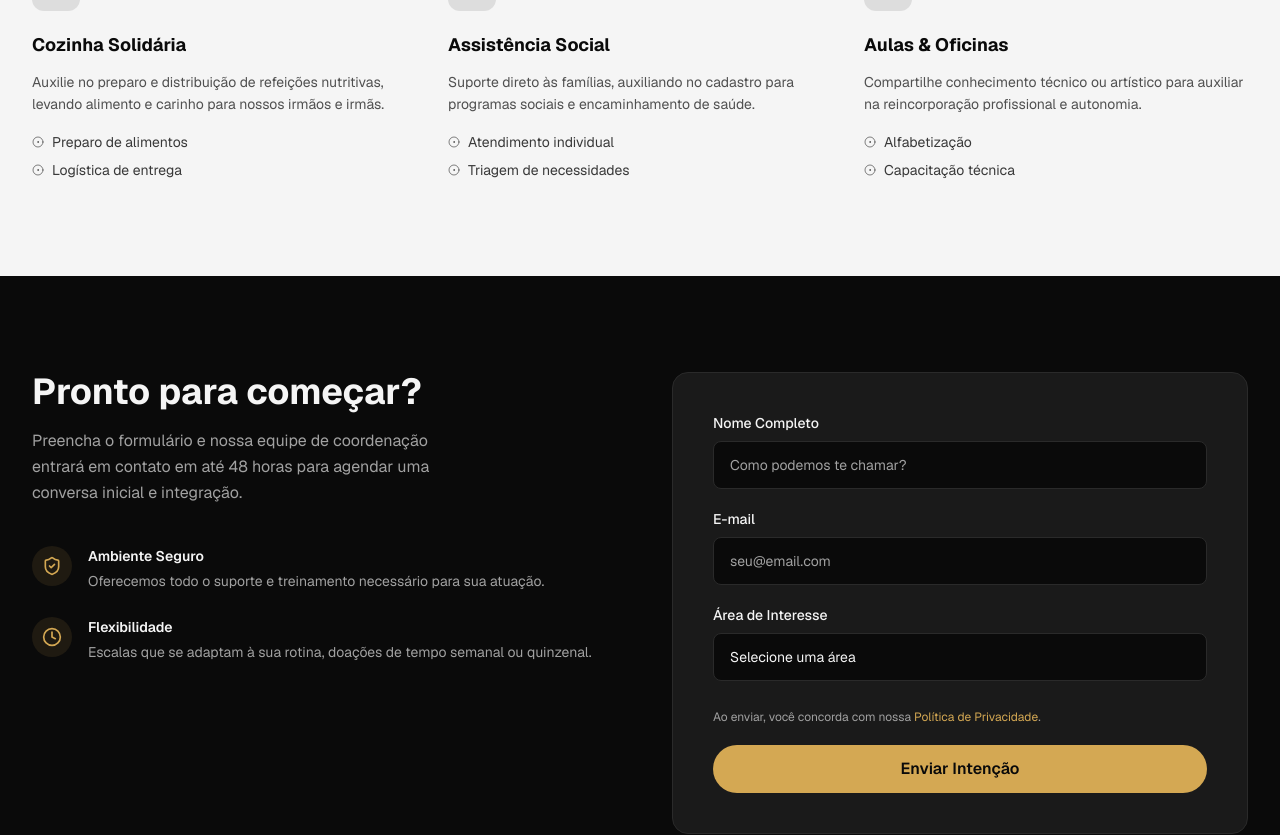
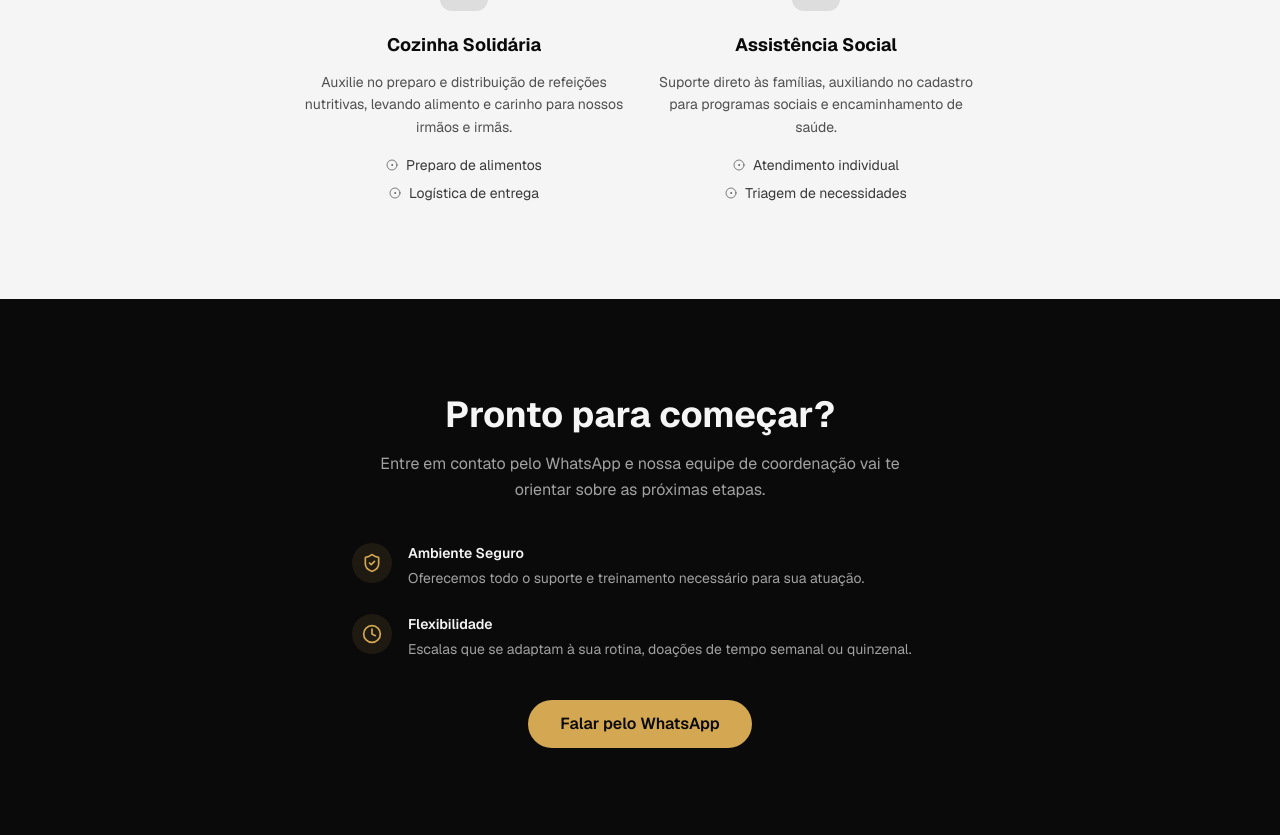
Before and after one commit to felipebxrges/anjos-da-rua, a Next.js app: page /voluntariado in a window 1280 px wide. Shown: the part 918-1753 px from the top of the page. Built offline with nearby package versions, Linux system fonts and the light colour scheme.

Commit message:
atualizando page voluntario

```diff
--- a/app/voluntariado/page.tsx
+++ b/app/voluntariado/page.tsx
@@ -3,7 +3,6 @@ import Link from "next/link";
 import {
   UtensilsCrossed,
   HeartHandshake,
-  GraduationCap,
   ShieldCheck,
   Clock,
   CircleDot,
@@ -69,13 +68,6 @@ function AreasSection() {
         "Suporte direto às famílias, auxiliando no cadastro para programas sociais e encaminhamento de saúde.",
       topics: ["Atendimento individual", "Triagem de necessidades"],
     },
-    {
-      icon: GraduationCap,
-      title: "Aulas & Oficinas",
-      description:
-        "Compartilhe conhecimento técnico ou artístico para auxiliar na reincorporação profissional e autonomia.",
-      topics: ["Alfabetização", "Capacitação técnica"],
-    },
   ];
 
   return (
@@ -86,16 +78,16 @@ function AreasSection() {
       <div className="mx-auto max-w-7xl px-4 sm:px-6 lg:px-8">
         <h2
           id="areas-heading"
-          className="text-2xl sm:text-3xl font-bold text-background"
+          className="text-2xl sm:text-3xl font-bold text-background text-center"
         >
           Onde você pode atuar
         </h2>
 
-        <div className="mt-12 grid md:grid-cols-3 gap-8">
+        <div className="mt-12 grid md:grid-cols-2 gap-8 max-w-2xl mx-auto">
           {areas.map((area) => {
             const Icon = area.icon;
             return (
-              <div key={area.title} className="flex flex-col">
+              <div key={area.title} className="flex flex-col items-center text-center">
                 <div className="flex h-12 w-12 items-center justify-center rounded-xl bg-background/10 mb-5">
                   <Icon
                     className="h-6 w-6 text-background"
@@ -112,7 +104,7 @@ function AreasSection() {
                   {area.topics.map((topic) => (
                     <li
                       key={topic}
-                      className="flex items-center gap-2 text-sm text-background/80"
+                      className="flex items-center justify-center gap-2 text-sm text-background/80"
                     >
                       <CircleDot
                         className="h-3 w-3 text-background/50 shrink-0"
@@ -139,130 +131,50 @@ function FormSection() {
       aria-labelledby="form-heading"
     >
       <div className="mx-auto max-w-7xl px-4 sm:px-6 lg:px-8">
-        <div className="grid lg:grid-cols-2 gap-12 lg:gap-16 items-start">
-          <div>
+        <div className="max-w-xl mx-auto text-center">
             <h2
               id="form-heading"
               className="text-3xl sm:text-4xl font-bold"
             >
               Pronto para começar?
             </h2>
-            <p className="mt-4 text-text-muted leading-relaxed max-w-md">
-              Preencha o formulário e nossa equipe de coordenação entrará em
-              contato em até 48 horas para agendar uma conversa inicial e
-              integração.
+            <p className="mt-4 text-text-muted leading-relaxed">
+              Entre em contato pelo WhatsApp e nossa equipe de coordenação
+              vai te orientar sobre as próximas etapas.
             </p>
-
-            <div className="mt-10 space-y-6">
+            <div className="mt-10 space-y-6 text-left">
               <div className="flex items-start gap-4">
                 <div className="flex h-10 w-10 shrink-0 items-center justify-center rounded-full bg-gold/10">
-                  <ShieldCheck
-                    className="h-5 w-5 text-gold"
-                    aria-hidden="true"
-                  />
+                  <ShieldCheck className="h-5 w-5 text-gold" aria-hidden="true" />
                 </div>
                 <div>
                   <h3 className="text-sm font-semibold">Ambiente Seguro</h3>
                   <p className="mt-1 text-sm text-text-muted leading-relaxed">
-                    Oferecemos todo o suporte e treinamento necessário para sua
-                    atuação.
+                    Oferecemos todo o suporte e treinamento necessário para sua atuação.
                   </p>
                 </div>
               </div>
               <div className="flex items-start gap-4">
                 <div className="flex h-10 w-10 shrink-0 items-center justify-center rounded-full bg-gold/10">
-                  <Clock
-                    className="h-5 w-5 text-gold"
-                    aria-hidden="true"
-                  />
+                  <Clock className="h-5 w-5 text-gold" aria-hidden="true" />
                 </div>
                 <div>
                   <h3 className="text-sm font-semibold">Flexibilidade</h3>
                   <p className="mt-1 text-sm text-text-muted leading-relaxed">
-                    Escalas que se adaptam à sua rotina, doações de tempo
-                    semanal ou quinzenal.
+                    Escalas que se adaptam à sua rotina, doações de tempo semanal ou quinzenal.
                   </p>
                 </div>
               </div>
             </div>
+            <a
+              href="https://wa.me/5532991111437"
+              target="_blank"
+              rel="noopener noreferrer"
+              className="mt-10 inline-flex h-12 items-center justify-center rounded-full bg-gold px-8 text-base font-semibold text-background hover:bg-gold-hover transition-colors duration-200"
+            >
+              Falar pelo WhatsApp
+            </a>
           </div>
-
-          <div className="bg-surface-light rounded-2xl p-8 sm:p-10 border border-border">
-            <form className="space-y-5">
-              <div>
-                <label
-                  htmlFor="nome"
-                  className="block text-sm font-medium mb-2"
-                >
-                  Nome Completo
-                </label>
-                <input
-                  type="text"
-                  id="nome"
-                  name="nome"
-                  placeholder="Como podemos te chamar?"
-                  required
-                  className="w-full h-12 rounded-lg border border-border bg-background px-4 text-sm text-foreground placeholder:text-text-muted focus:outline-none focus:ring-2 focus:ring-gold/50 focus:border-gold transition-colors duration-200"
-                />
-              </div>
-
-              <div>
-                <label
-                  htmlFor="email"
-                  className="block text-sm font-medium mb-2"
-                >
-                  E-mail
-                </label>
-                <input
-                  type="email"
-                  id="email"
-                  name="email"
-                  placeholder="seu@email.com"
-                  required
-                  className="w-full h-12 rounded-lg border border-border bg-background px-4 text-sm text-foreground placeholder:text-text-muted focus:outline-none focus:ring-2 focus:ring-gold/50 focus:border-gold transition-colors duration-200"
-                />
-              </div>
-
-              <div>
-                <label
-                  htmlFor="area"
-                  className="block text-sm font-medium mb-2"
-                >
-                  Área de Interesse
-                </label>
-                <select
-                  id="area"
-                  name="area"
-                  required
-                  className="w-full h-12 rounded-lg border border-border bg-background px-4 text-sm text-foreground focus:outline-none focus:ring-2 focus:ring-gold/50 focus:border-gold transition-colors duration-200 appearance-none"
-                >
-                  <option value="" disabled selected>
-                    Selecione uma área
-                  </option>
-                  <option value="cozinha">Cozinha Solidária</option>
-                  <option value="assistencia">Assistência Social</option>
-                  <option value="aulas">Aulas &amp; Oficinas</option>
-                  <option value="outro">Outro</option>
-                </select>
-              </div>
-
-              <p className="text-xs text-text-muted pt-2">
-                Ao enviar, você concorda com nossa{" "}
-                <Link href="#" className="text-gold hover:text-gold-light">
-                  Política de Privacidade
-                </Link>
-                .
-              </p>
-
-              <button
-                type="submit"
-                className="w-full h-12 rounded-full bg-gold text-base font-semibold text-background hover:bg-gold-hover transition-colors duration-200 cursor-pointer"
-              >
-                Enviar Intenção
-              </button>
-            </form>
-          </div>
-        </div>
       </div>
     </section>
   );
```
